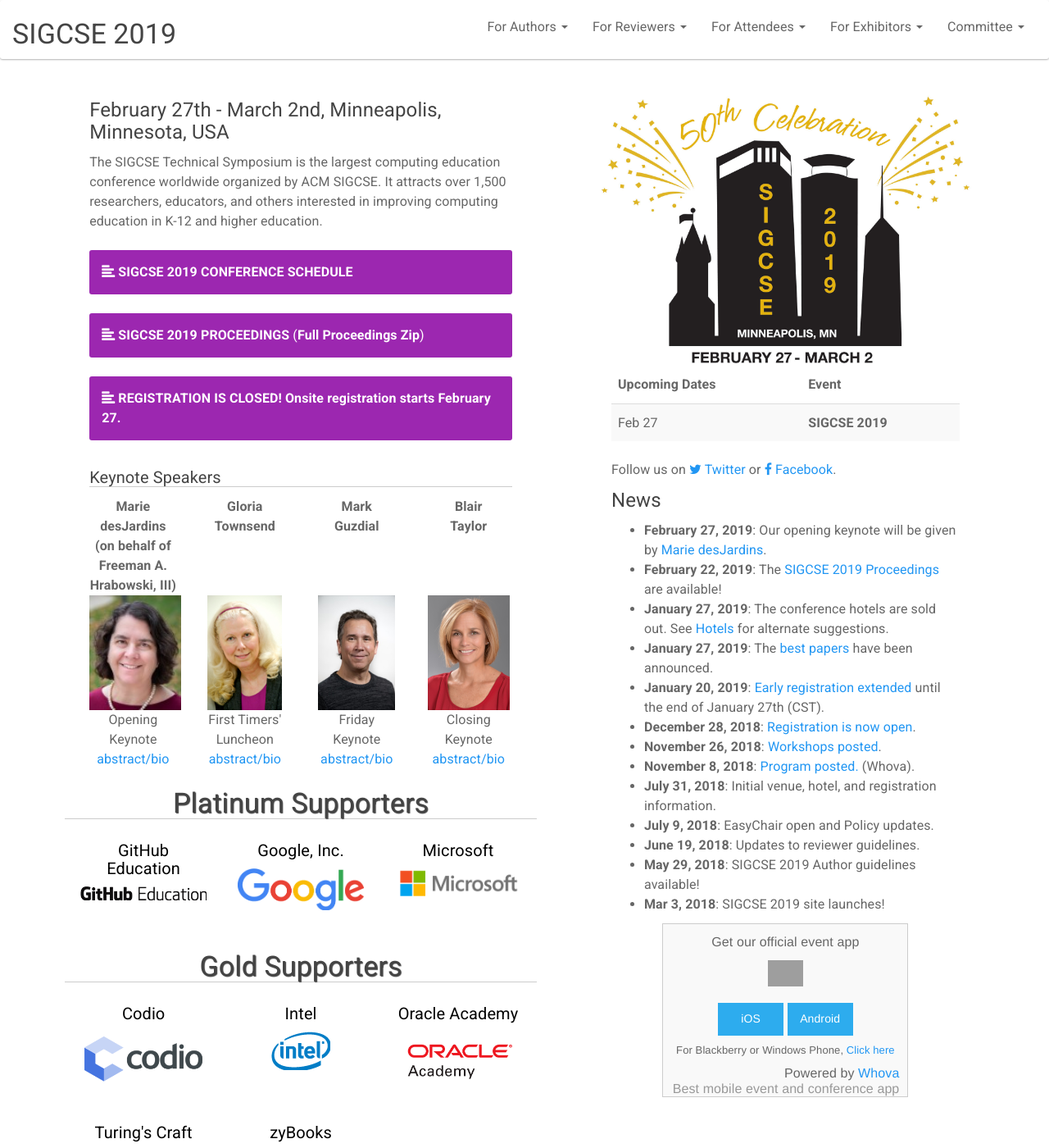
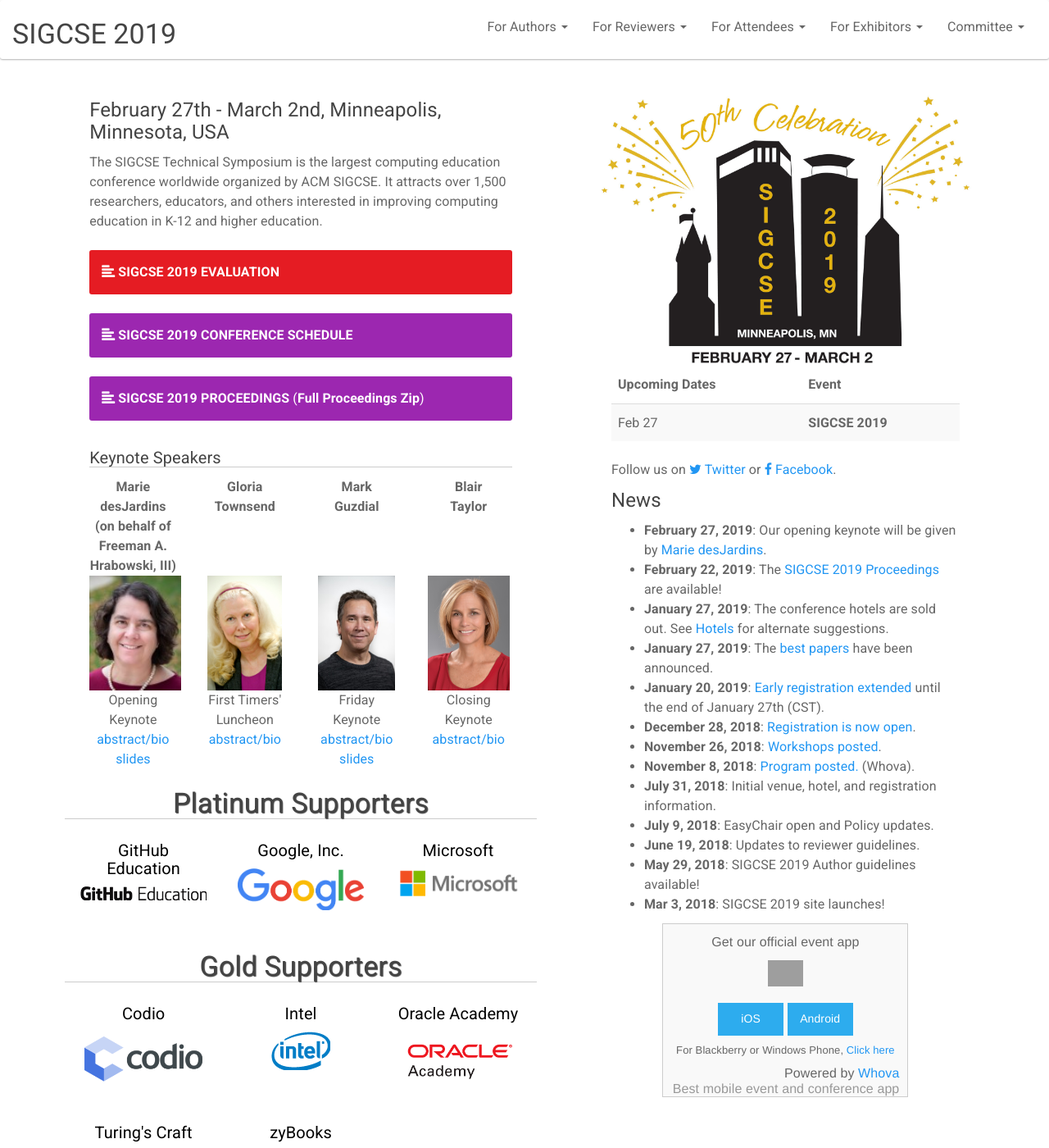
Before and after one commit to sheckman/sigcse2019, a Jekyll site: the page built from index.html, in a window 1280 px wide and 1400 px high. Shown: the whole window at 82% size. Built offline with Jekyll 4.4.1, drawn with Linux system fonts in a browser that asks for light colours; grey boxes are pictures that could not be loaded.

Commit message:
Opening evals and adding keynote slides.

```diff
--- a/index.html
+++ b/index.html
@@ -18,6 +18,11 @@ layout: default
   The SIGCSE Technical Symposium is the largest computing education conference worldwide organized by ACM SIGCSE. It attracts over 1,500 researchers, educators, and others interested in improving computing education in K-12 and higher education.
   </p>
 
+  <div class = "alert alert-danger" style="margin-top: 23px">
+    <span class="glyphicon glyphicon-align-left" aria-hidden="true"></span>
+      <a href="https://www.surveymonkey.com/r/8L6Q3NL" target="_blank">SIGCSE 2019 EVALUATION</a>
+  </div>
+
   <div class = "alert alert-info" style="margin-top: 23px">
     <span class="glyphicon glyphicon-align-left" aria-hidden="true"></span>
       <a href="https://whova.com/embedded/event/sigcs_201902/" target="_blank">SIGCSE 2019 CONFERENCE SCHEDULE</a>
@@ -26,11 +31,6 @@ layout: default
   <div class = "alert alert-info" style="margin-top: 23px">
     <span class="glyphicon glyphicon-align-left" aria-hidden="true"></span>
       <a href="https://dl.acm.org/citation.cfm?id=3287324" target="_blank">SIGCSE 2019 PROCEEDINGS</a> (<a href="https://drive.google.com/open?id=17Ay8u-4S3kC4lNUBPyyPw-YZ3Lli2jEt&authuser=mperez19@uncc.edu" target="_blank">Full Proceedings Zip</a>)
-  </div>
-
-  <div class = "alert alert-info" style="margin-top: 23px">
-    <span class="glyphicon glyphicon-align-left" aria-hidden="true"></span>
-      <a href="https://sigcse2019.sigcse.org/attendees/index.html#registering" target="_blank">REGISTRATION IS CLOSED! Onsite registration starts February 27.</a>
   </div>
 
   <div class="row">
@@ -79,6 +79,8 @@ layout: default
         Opening <br>Keynote
         <br/>
         <a href="info/pfah3.html">abstract/bio</a>
+		<br />
+		<a href="http://bit.ly/SIGCSE2019_Keynote">slides</a>
       </div>
       <div class="col-sm-3 text-center">
         First Timers'<br>Luncheon
@@ -89,6 +91,8 @@ layout: default
         Friday<br>Keynote
         <br/>
         <a href="info/mg.html">abstract/bio</a>
+		<br/>
+		<a href="https://www.slideshare.net/markguzdial/computing-education-as-a-foundation-for-21st-century-literacy">slides</a>
       </div>
       <div class="col-sm-3 text-center">
         Closing <br>Keynote
```
